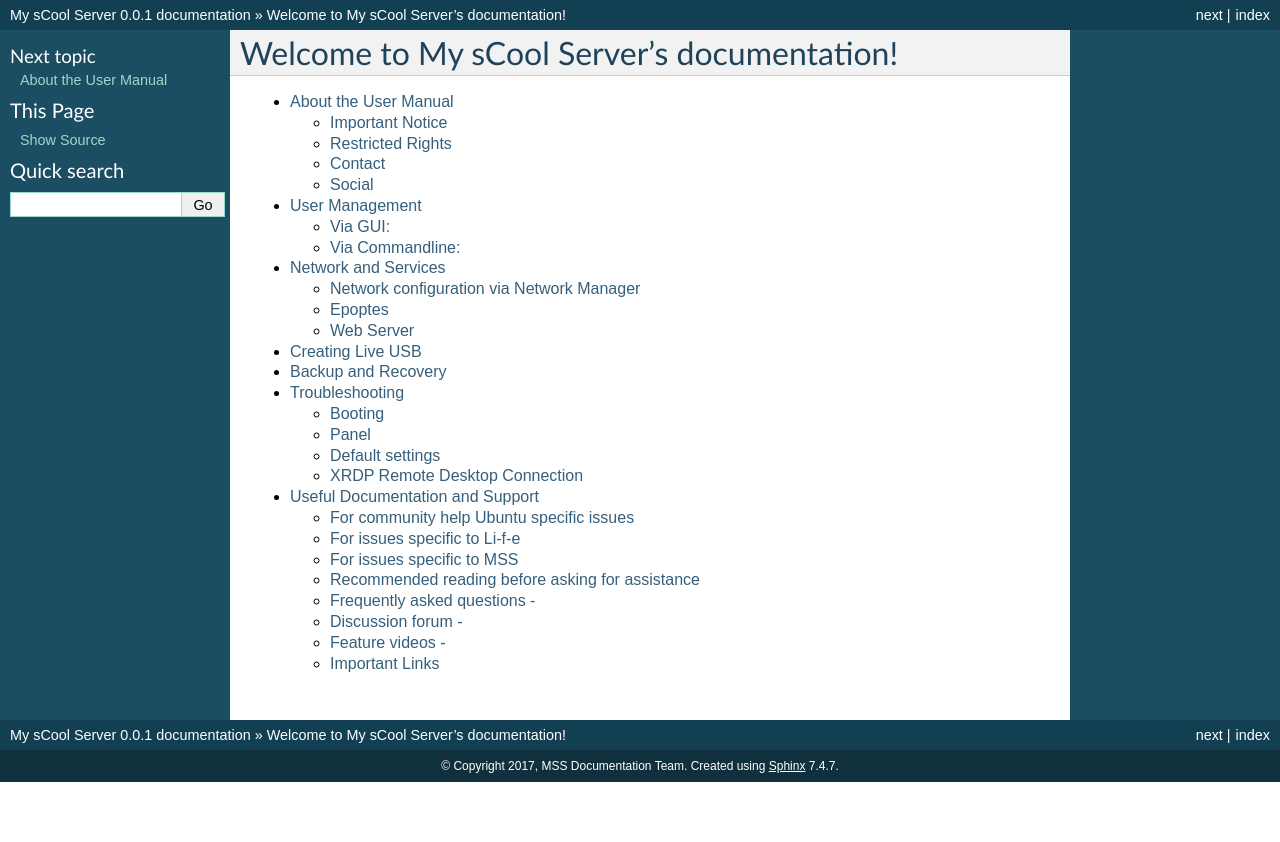
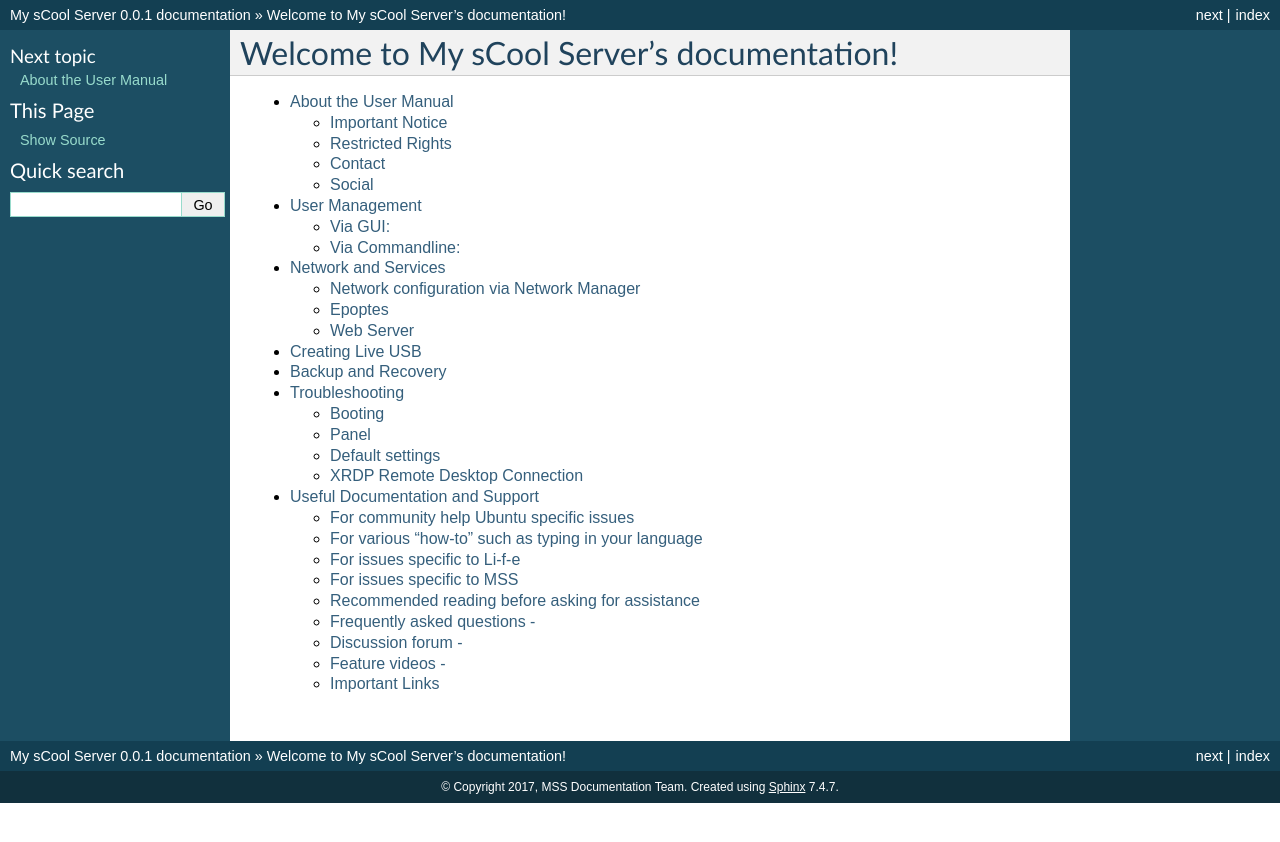
Before and after one commit to geets04/mss, a Sphinx documentation site: the page built from docs/source/index.rst, in a window 1280 px wide. Shown: the top 842 px of the page. Built offline with Sphinx 7.4.7, drawn with Linux system fonts in a browser that asks for light colours.

Commit message:
link to typing howto

```diff
--- a/docs/source/08-Useful Documentation and Support.rst
+++ b/docs/source/08-Useful Documentation and Support.rst
@@ -22,6 +22,11 @@ For community help Ubuntu specific issues
 
 | `*http://community.ubuntu.com/help-information/* <http://community.ubuntu.com/help-information/>`__
 | `*https://ubuntu-mate.org/community/* <https://ubuntu-mate.org/community/>`__
+
+For various "how-to" such as typing in your language
+----------------------------------------------------
+
+| `*https://help.ubuntu.com/community/ibus/* <https://help.ubuntu.com/community/ibus/>`__
 
 For issues specific to Li-f-e
 -----------------------------
```
